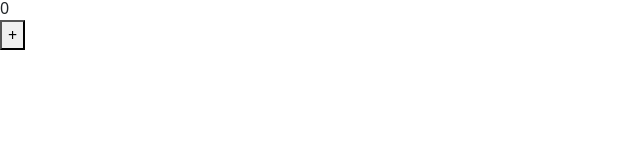
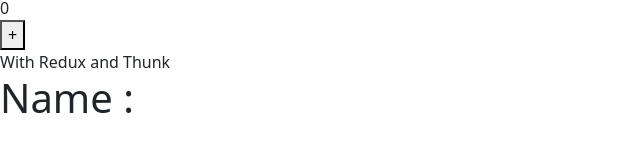
Before and after one commit to Vimalbharath/ReactClass, a React (Vite) app in the folder Testing/my-react-app/: page / in a window 1280 px wide. Shown: the part 526-678 px from the top of the page, without its empty margins (0-640 px from the left). Built offline with nearby package versions, Linux system fonts and the light colour scheme; no server answers.

Commit message:
playing with fetch,axios

```diff
--- a/Testing/my-react-app/src/revision1/App.jsx
+++ b/Testing/my-react-app/src/revision1/App.jsx
@@ -7,6 +7,7 @@
 import { Provider } from 'react-redux';
 import store from './reduxtoolkit/store';
 import Counter3 from './reduxtoolkit/Counter';
+import User from './thunk/user';
 
 class App extends React.Component {
     constructor(props){
@@ -30,6 +31,9 @@
             <Counter2/>
             With ReduxToolkit
             <Counter3/>
+            With Redux and Thunk
+            <User/>
+
         </div>
         </CounterProvider>
         </Provider>
--- /dev/null
+++ b/Testing/my-react-app/src/revision1/thunk/user.jsx
@@ -0,0 +1,33 @@
+import {useState,useEffect} from 'react'
+import axios from 'axios'
+
+const User=()=>{
+    const URL='https://api.github.com/users/vimalbharath'
+    const [user,setUser]=useState({})
+
+    // const fetchUser= function (){
+    //     fetch(URL).then((res)=>res.json()).then((data)=>console.log(data))
+    // }
+
+    // const fetchUser=async ()=>{
+    //     const response=await fetch(URL)
+    //     const data=await response.json()
+    //     console.log(data)
+    // }
+
+    async function fetchUser(){
+        const response=await axios.get(URL);
+        console.log(response.data)
+    }
+
+    useEffect(()=>{
+        fetchUser()
+    },[])
+
+    return(
+        <h1>Name :</h1>
+
+    )
+}
+
+export default User;
```
